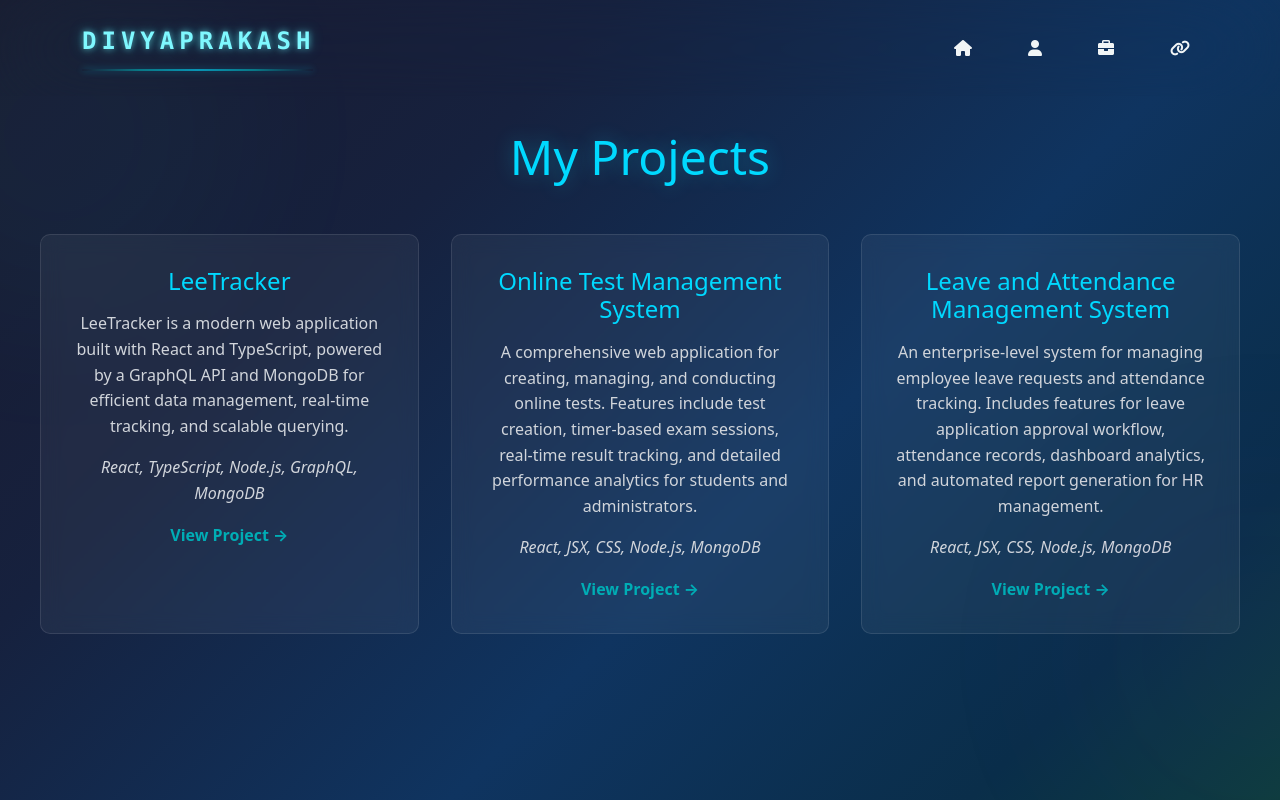
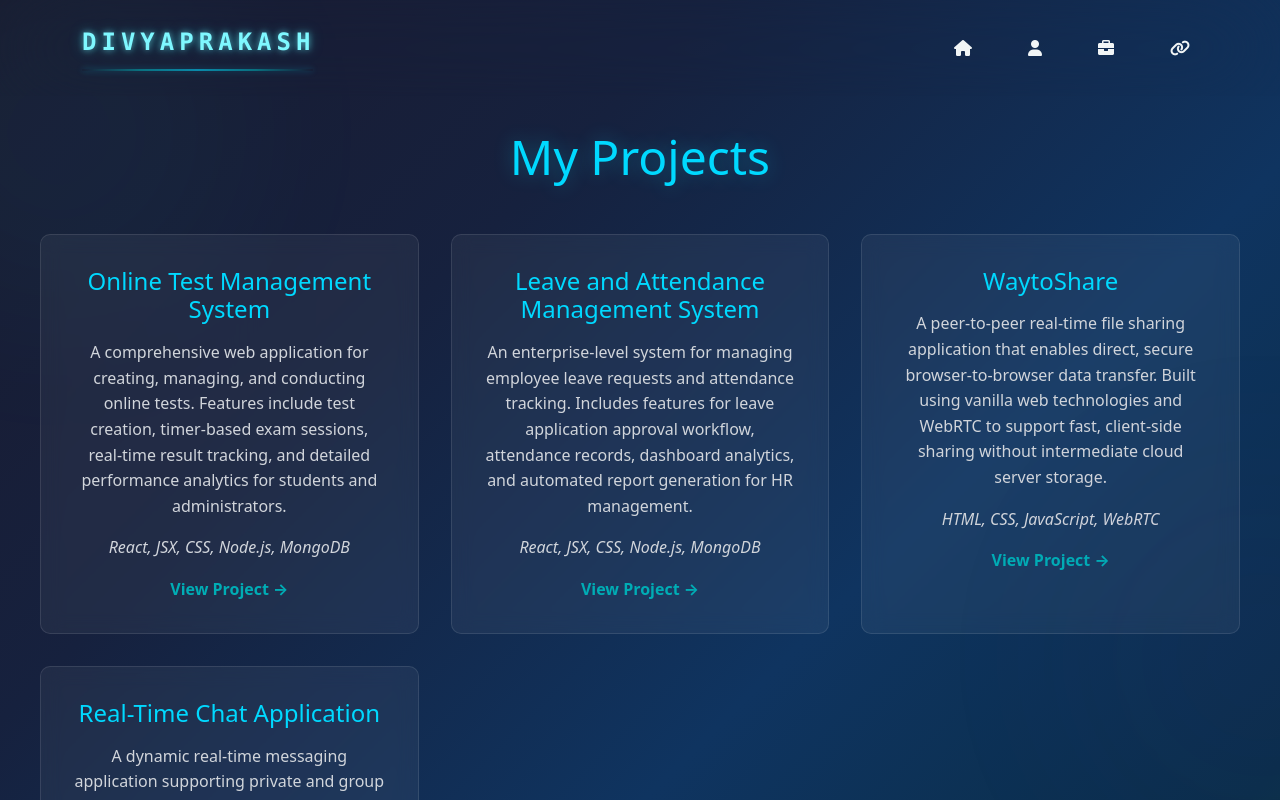
Before and after one commit to Divyaprakash2006/myportfolio, a React (Create React App) app: page /projects in a window 1280 px wide. Shown: the top 800 px of the page. Built offline with nearby package versions, Linux system fonts and the light colour scheme.

Commit message:
feat: add Projects page component with project portfolio list

```diff
--- a/src/pages/Projects.jsx
+++ b/src/pages/Projects.jsx
@@ -3,24 +3,31 @@ import './Projects.css';
 function Projects() {
   const projects = [
     {
-      id: 1,
-      title: "LeeTracker",
-      description: "LeeTracker is a modern web application built with React and TypeScript, powered by a GraphQL API and MongoDB for efficient data management, real-time tracking, and scalable querying.",
-      tech: "React, TypeScript, Node.js, GraphQL, MongoDB",
-      link: "#"
-    },
-    {
       id: 2,
       title: "Online Test Management System",
       description: "A comprehensive web application for creating, managing, and conducting online tests. Features include test creation, timer-based exam sessions, real-time result tracking, and detailed performance analytics for students and administrators.",
       tech: "React, JSX, CSS, Node.js, MongoDB",
-      link: "#"
+      link: "https://test-adminportal.netlify.app/"
     },
     {
       id: 3,
       title: "Leave and Attendance Management System",
       description: "An enterprise-level system for managing employee leave requests and attendance tracking. Includes features for leave application approval workflow, attendance records, dashboard analytics, and automated report generation for HR management.",
       tech: "React, JSX, CSS, Node.js, MongoDB",
+      link: "#"
+    },
+    {
+      id: 4,
+      title: "WaytoShare",
+      description: "A peer-to-peer real-time file sharing application that enables direct, secure browser-to-browser data transfer. Built using vanilla web technologies and WebRTC to support fast, client-side sharing without intermediate cloud server storage.",
+      tech: "HTML, CSS, JavaScript, WebRTC",
+      link: "https://waytoshare.onrender.com/"
+    },
+    {
+      id: 5,
+      title: "Real-Time Chat Application",
+      description: "A dynamic real-time messaging application supporting private and group chat rooms. Built with a React frontend (JSX) for responsive interactions, and a Java Spring Boot backend utilizing WebSockets for low-latency message delivery and user presence tracking.",
+      tech: "React, JSX, CSS, Java, Spring Boot, WebSockets",
       link: "#"
     }
   ];
```
